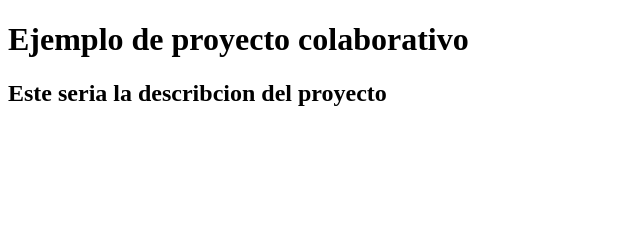
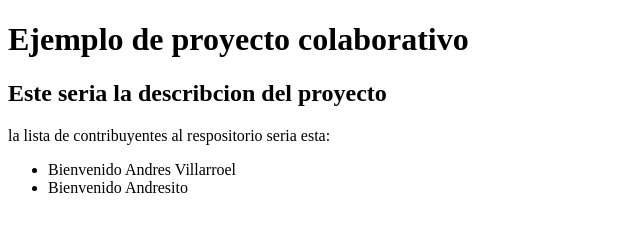
Before and after one commit to jand0513/proyecto1-copy, a plain HTML site: page index.html in a window 1280 px wide. Shown: the whole page, without its empty margins (0-640 px from the left). Drawn offline with Linux system fonts and the light colour scheme.

Commit message:
Update Actualizar index.html

```diff
--- a/index.html
+++ b/index.html
@@ -9,6 +9,11 @@
     <header>
         <h1>Ejemplo de proyecto colaborativo</h1>
         <h2>Este seria la describcion del proyecto</h2>
+        <p> la lista de contribuyentes al respositorio seria esta:</p>
+        <ul>
+            <li>Bienvenido Andres Villarroel</li>
+            <li>Bienvenido Andresito</li>
+        </ul>
     </header>
 
 </body>
```
